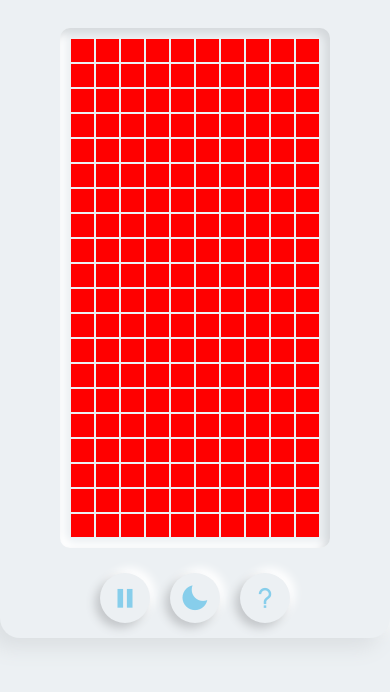
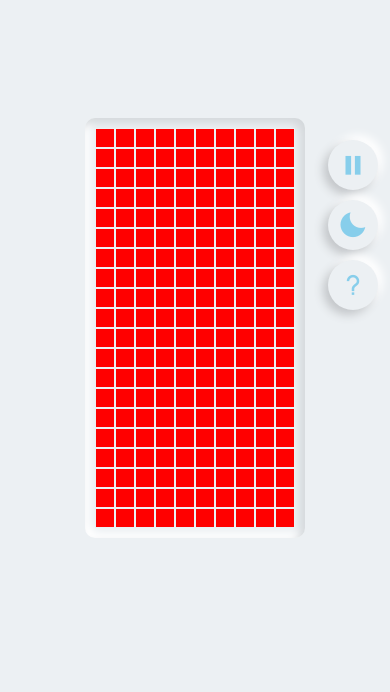
Before and after one commit to LiamLe3/Tetris, a website built with webpack: page src/template.html in a window 390 px wide. Shown: the part 152-844 px from the top of the page. Built offline with nearby package versions, Linux system fonts and the light colour scheme.

Commit message:
Mobile responsive capabilities added

```diff
--- a/src/styles.css
+++ b/src/styles.css
@@ -13,7 +13,8 @@
     --game-height: 736px;
 
     --button-size: 50px;
-    --button-radius: 25px;
+    --button-border-radius: 25px;
+    --setting-button-color: skyblue;
 }
 
 * {
@@ -26,13 +27,13 @@ body,
 html {
     font-family: 'Krona One', sans-serif;
     height: 100vh;
-    background-color: white;
+    background-color: var(--bg-color);
     overflow:hidden;
+    user-select: none;
 }
 
 .container {
     position: relative;
-    background-color: var(--bg-color);
     height: 100%;
     display: flex;
     align-items: center;
@@ -72,7 +73,6 @@ html {
 }
 
 .info-item {
-    background: red;
     display: flex;
     flex-direction: column;
     align-items: center;
@@ -109,7 +109,7 @@ html {
 
 .setting-section button {
     margin: 0 10px;
-    color: skyblue;
+    color: var(--setting-button-color);
 }
 
 .btn {
@@ -117,7 +117,7 @@ html {
     width: var(--button-size);
     height: var(--button-size);
     box-shadow: var(--button-shadow);
-    border-radius: var(--button-radius);
+    border-radius: var(--button-border-radius);
     border: none;
     outline: none;
     cursor: pointer;
@@ -134,3 +134,29 @@ html {
 .btn:active {
     box-shadow: var(--button-shadow-inset);
 }
+
+@media only screen and (max-width: 425px) {
+    :root {
+        --block-size: 20px;
+    }
+
+    .game-wrapper {
+        box-shadow: unset;
+        border-radius: unset;
+    }
+
+    .setting-section {
+        position: absolute;
+        flex-direction: column;
+        transform: translateY(-50%);
+        top: 50%;
+        bottom: unset;
+        padding: unset;
+        right: 2px;
+        margin-top: -40px;
+    }
+
+    .setting-section button {
+        margin-bottom: 10px;
+    }
+}
```
